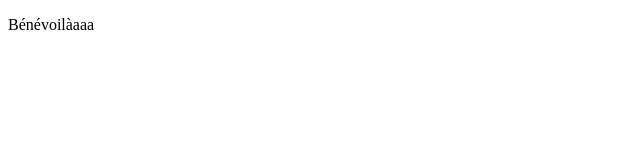
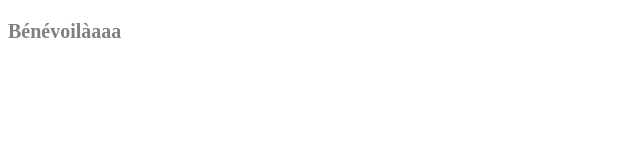
Before and after one commit to ShamShams/Benevoila, a React app: page / in a window 1280 px wide. Shown: the top 160 px of the page, without its empty margins (0-640 px from the left). Built offline with nearby package versions, Linux system fonts and the light colour scheme.

Commit message:
Finish webpack config

```diff
--- a/package.json
+++ b/package.json
@@ -29,7 +29,9 @@
     "html-loader": "^0.5.5",
     "html-webpack-plugin": "^3.2.0",
     "image-webpack-loader": "^4.3.1",
+    "mini-css-extract-plugin": "^0.4.1",
     "node-sass": "^4.9.2",
+    "optimize-css-assets-webpack-plugin": "^4.0.3",
     "sass-loader": "^7.0.3",
     "style-loader": "^0.21.0",
     "webpack": "^4.16.0",
--- a/src/components/App.js
+++ b/src/components/App/App.js
@@ -1,10 +1,11 @@
 import React, { Component } from 'react';
+import './App.scss';
 
 class App extends Component {
 
     render() {
         return (
-            <div>
+            <div className='styyle'>
                 <p>Bénévoilàaaa</p>
             </div>
         );
--- /dev/null
+++ b/src/components/App/App.scss
@@ -0,0 +1,5 @@
+.styyle {
+    color: grey;
+    font-size: 20px;
+    font-weight: bold;
+}
--- a/src/index.js
+++ b/src/index.js
@@ -1,7 +1,8 @@
 import React from 'react';
 import ReactDOM from 'react-dom';
 
-import App from './components/App';
+import App from './components/App/App';
+import './sass/main.scss';
 
 ReactDOM.render(
     <App />,
--- a/webpack.config.js
+++ b/webpack.config.js
@@ -1,6 +1,13 @@
 const HtmlWebPackPlugin = require("html-webpack-plugin");
+const MiniCssExtractPlugin = require("mini-css-extract-plugin");
+const OptimizeCSSAssetsPlugin = require("optimize-css-assets-webpack-plugin");
 
 module.exports = {
+    optimization: {
+        minimizer: [
+            new OptimizeCSSAssetsPlugin({})
+        ]
+    },
     module: {
         rules: [
             {
@@ -22,6 +29,7 @@ module.exports = {
                 test: /\.scss$/,
                 use: [
                     "style-loader",
+                    MiniCssExtractPlugin.loader,
                     "css-loader",
                     "sass-loader"
                 ]
@@ -50,6 +58,10 @@ module.exports = {
         new HtmlWebPackPlugin({
             template: "./src/template/index.html",
             filename: "./index.html"
+        }),
+        new MiniCssExtractPlugin({
+            filename: "[name].css",
+            chunkFilename: "[id].css"
         })
     ]
 };
```
Also changed, not shown: src/sass/fonts.scss (added), src/sass/main.scss (added).
